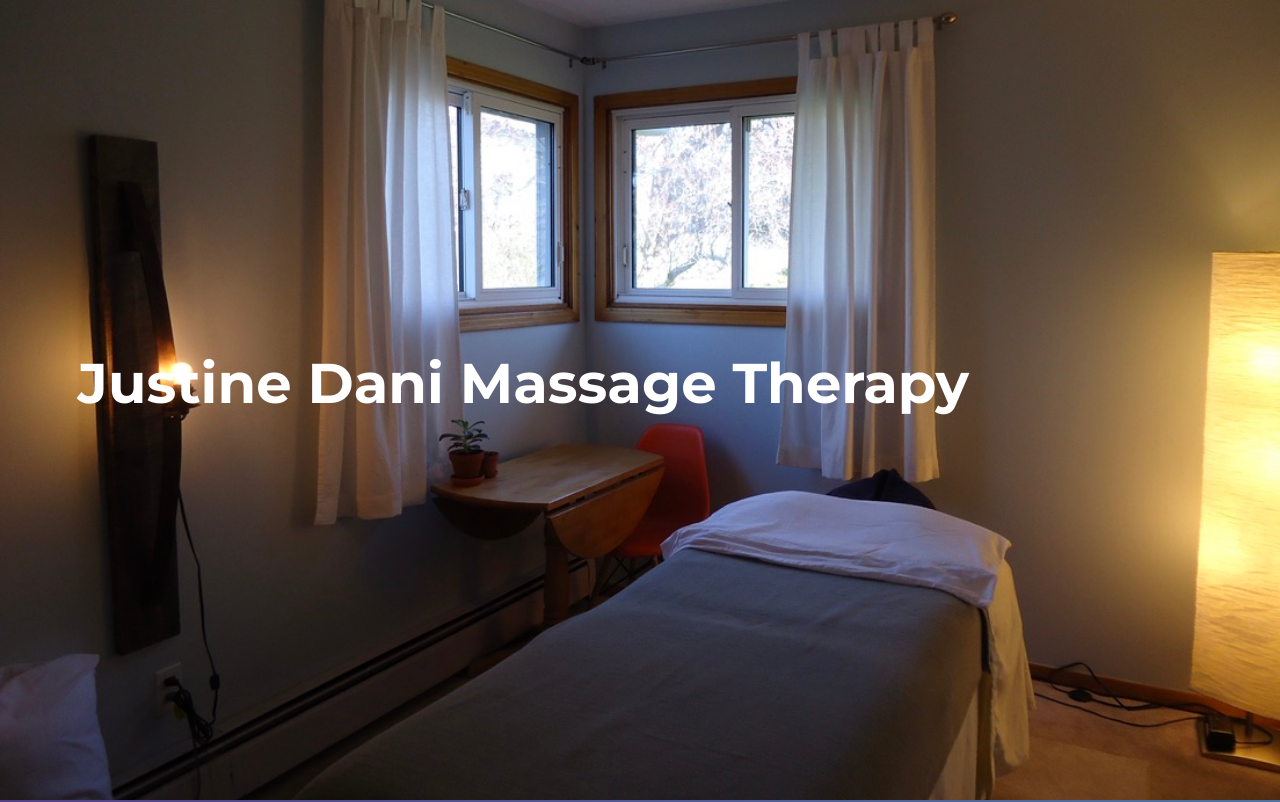
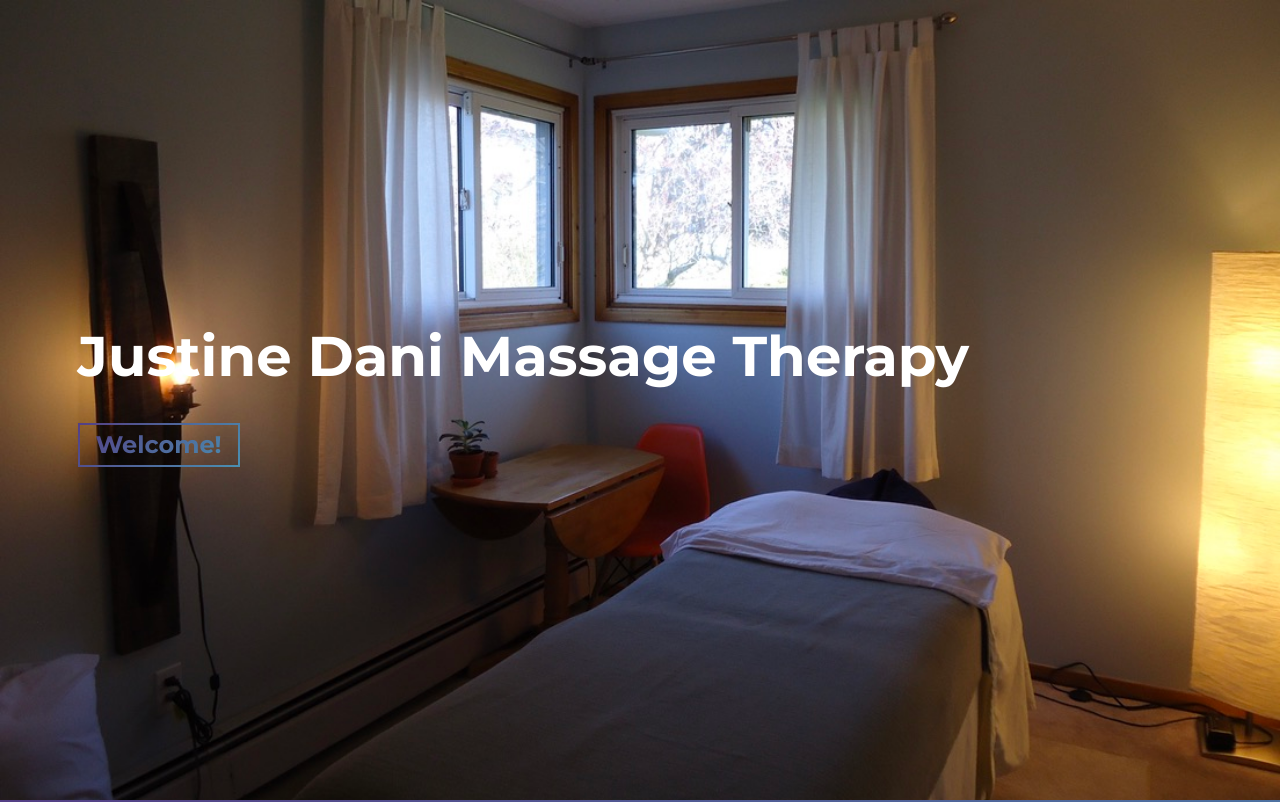
Before and after one commit to martim0t0/justinedanimassagetherapy, a website built with Parcel: page src/index.html in a window 1280 px wide. Shown: the top 802 px of the page. Built offline with nearby package versions, Linux system fonts and the light colour scheme.

Commit message:
change pic and replace button on home for Justine

```diff
--- a/src/index.html
+++ b/src/index.html
@@ -38,7 +38,11 @@
           <span class="text-color-white">Justine Dani Massage Therapy</span>
           <br />
         </h1>
-
+<p class="hero-cta load-hidden">
+          <a rel="noreferrer" class="cta-btn cta-btn--hero" href="#about"
+            >Welcome!</a
+          >
+        </p>
       </div>
     </section>
     <!-- /END Hero Section -->
```
Also changed, not shown: src/assets/imageroll.png.
